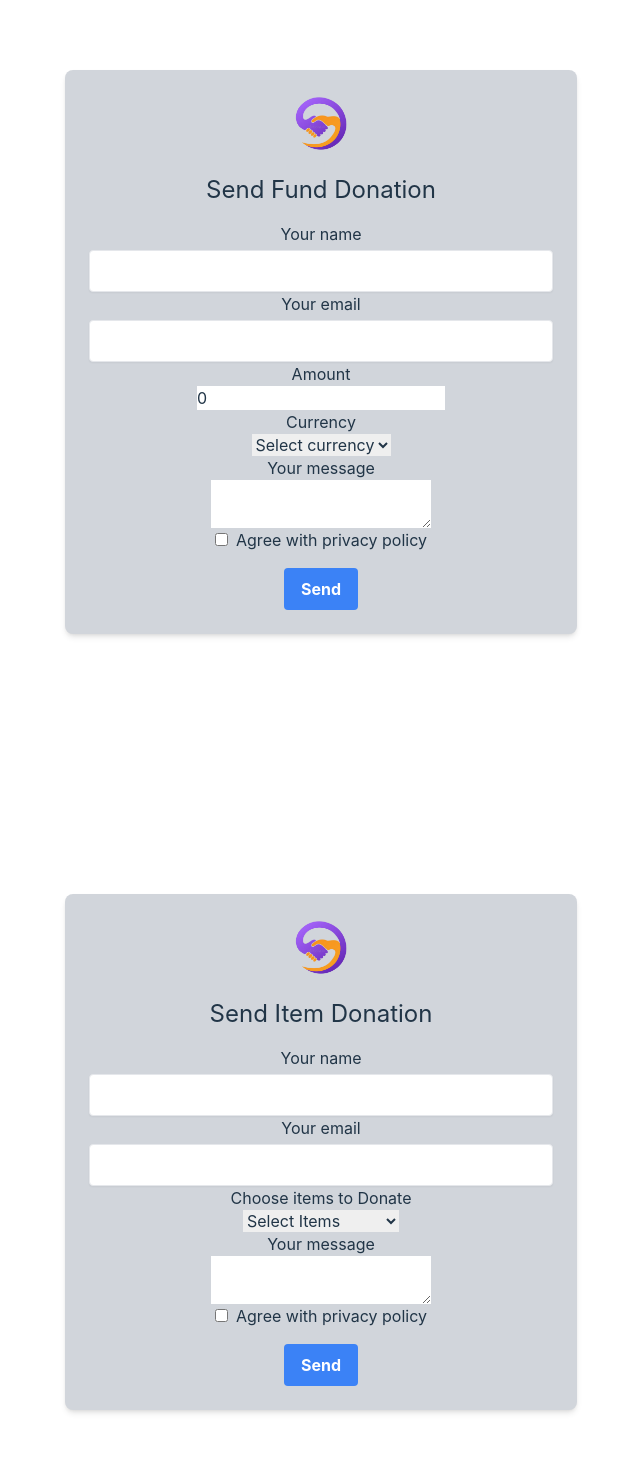
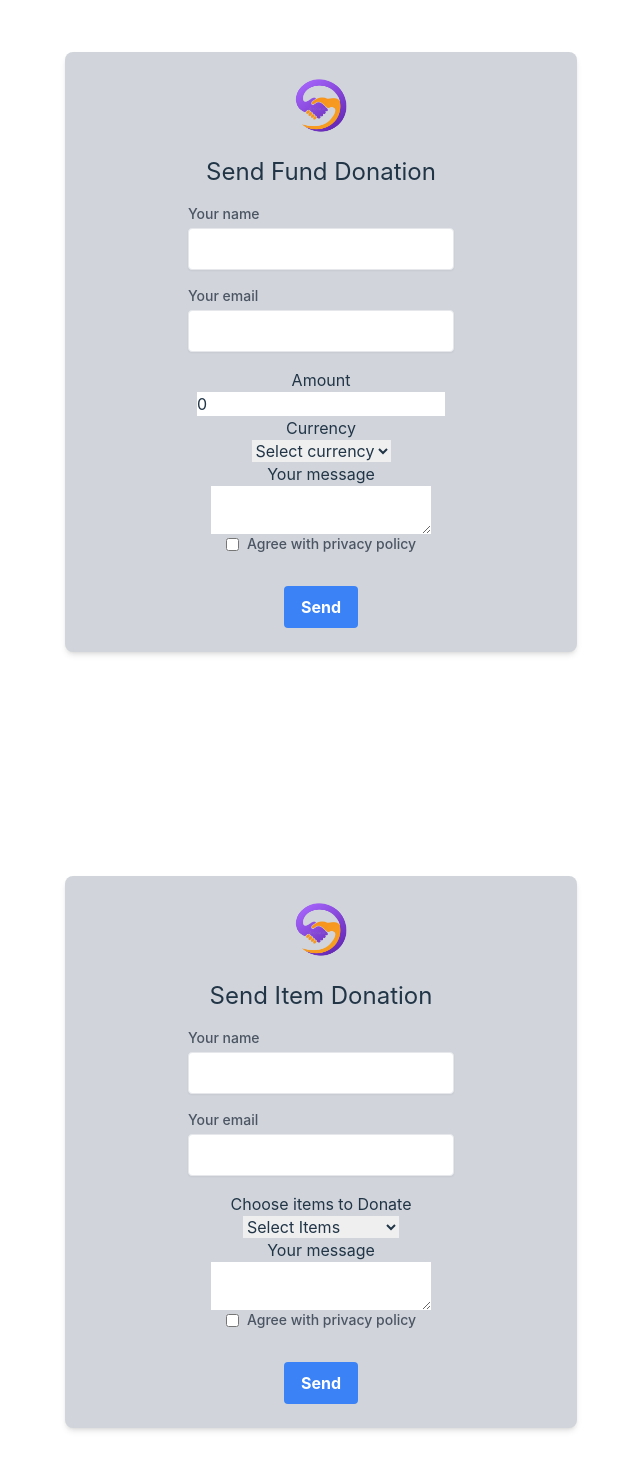
Before and after one commit to HawaMariah/NourishNow-frontend, a React (Vite) app in the folder Nourish_now/: page / in a window 1280 px wide. Shown: the part 2108-3578 px from the top of the page, without its empty margins (319-959 px from the left). Built offline with nearby package versions, Linux system fonts and the light colour scheme.

Commit message:
updating  donation forms

```diff
--- a/Nourish_now/src/components/DonateFundsForm.jsx
+++ b/Nourish_now/src/components/DonateFundsForm.jsx
@@ -4,37 +4,39 @@ import * as Yup from 'yup';
 const MyTextInput = ({ label, ...props }) => {
   const [field, meta] = useField(props);
   return (
-    <>
-      <label htmlFor={props.name}>{label}</label>
+    <div className="mb-4">
+      <label htmlFor={props.name} className="block text-sm font-medium text-gray-600 mb-1">
+        {label}
+      </label>
       <input
         {...field}
         {...props}
         className="block w-full mt-1 p-2 border rounded shadow-sm"
       />
       {meta.touched && meta.error ? (
-        <div className="error">{meta.error}</div>
+        <div className="text-sm text-red-500">{meta.error}</div>
       ) : null}
-    </>
+    </div>
   );
 };
 
 const MyCheckbox = ({ children, ...props }) => {
   const [field, meta] = useField({ ...props, type: 'checkbox' });
   return (
-    <>
-      <label className="checkbox">
+    <div className="mb-4">
+      <label className="flex items-center">
         <input
           type="checkbox"
           {...field}
           {...props}
           className="mr-2 leading-tight"
         />
-        {children}
+        <span className="text-sm font-medium text-gray-600">{children}</span>
       </label>
       {meta.touched && meta.error ? (
-        <div className="error">{meta.error}</div>
+        <div className="text-sm text-red-500">{meta.error}</div>
       ) : null}
-    </>
+    </div>
   );
 };
 
@@ -59,7 +61,6 @@ const CustomForm = () => {
             .required('Email Required'),
           amount: Yup.number().required('Required').min(5, 'Not less than 5'),
           currency: Yup.string().required('Select currency'),
-          // text: Yup.string().min(10, 'Not less than 10 symbols'),
           terms: Yup.boolean()
             .required('Required')
             .oneOf([true], 'Required'),
@@ -67,9 +68,9 @@ const CustomForm = () => {
         onSubmit={(values) => console.log(JSON.stringify(values, null, 2))}
       >
         <Form className="form p-6 bg-gray-300 rounded-lg w-2/5 h-100 shadow-md flex flex-col items-center justify-center">
-        <div className="mb-4">
-    <img src="/images/hand.png" alt="Logo" className="w-16 h-16" />
-  </div>
+          <div className="mb-4">
+            <img src="/images/hand.png" alt="Logo" className="w-16 h-16" />
+          </div>
           <h2 className="text-2xl mb-4">Send Fund Donation</h2>
           <MyTextInput
             label="Your name"
--- a/Nourish_now/src/components/ItemForm.jsx
+++ b/Nourish_now/src/components/ItemForm.jsx
@@ -4,37 +4,39 @@ import * as Yup from 'yup';
 const MyTextInput = ({ label, ...props }) => {
   const [field, meta] = useField(props);
   return (
-    <>
-      <label htmlFor={props.name}>{label}</label>
+    <div className="mb-4">
+      <label htmlFor={props.name} className="block text-sm font-medium text-gray-600 mb-1">
+        {label}
+      </label>
       <input
         {...field}
         {...props}
         className="block w-full mt-1 p-2 border rounded shadow-sm"
       />
       {meta.touched && meta.error ? (
-        <div className="error">{meta.error}</div>
+        <div className="text-sm text-red-500">{meta.error}</div>
       ) : null}
-    </>
+    </div>
   );
 };
 
 const MyCheckbox = ({ children, ...props }) => {
   const [field, meta] = useField({ ...props, type: 'checkbox' });
   return (
-    <>
-      <label className="checkbox">
+    <div className="mb-4">
+      <label className="flex items-center">
         <input
           type="checkbox"
           {...field}
           {...props}
           className="mr-2 leading-tight"
         />
-        {children}
+        <span className="text-sm font-medium text-gray-600">{children}</span>
       </label>
       {meta.touched && meta.error ? (
-        <div className="error">{meta.error}</div>
+        <div className="text-sm text-red-500">{meta.error}</div>
       ) : null}
-    </>
+    </div>
   );
 };
 
@@ -57,7 +59,6 @@ const ItemForm = () => {
             .email('Invalid email address')
             .required('Email Required'),
           items: Yup.string().required('Select at least one item'),
-        //   text: Yup.string().min(10, 'Not less than 10 symbols'),
           terms: Yup.boolean()
             .required('Required')
             .oneOf([true], 'Required'),
@@ -95,10 +96,10 @@ const ItemForm = () => {
             <option value="Medical Supplies">Medical Supplies</option>
             <option value="Hygiene Products">Hygiene Products</option>
           </Field>
-          <ErrorMessage component="div" className="error" name="items" />
+          <ErrorMessage component="div" className="text-sm text-red-500" name="items" />
           <label htmlFor="text">Your message</label>
           <Field id="text" name="text" as="textarea" />
-          <ErrorMessage component="div" className="error" name="text" />
+          <ErrorMessage component="div" className="text-sm text-red-500" name="text" />
           <MyCheckbox name="terms">Agree with privacy policy</MyCheckbox>
           <button
             type="submit"
```
